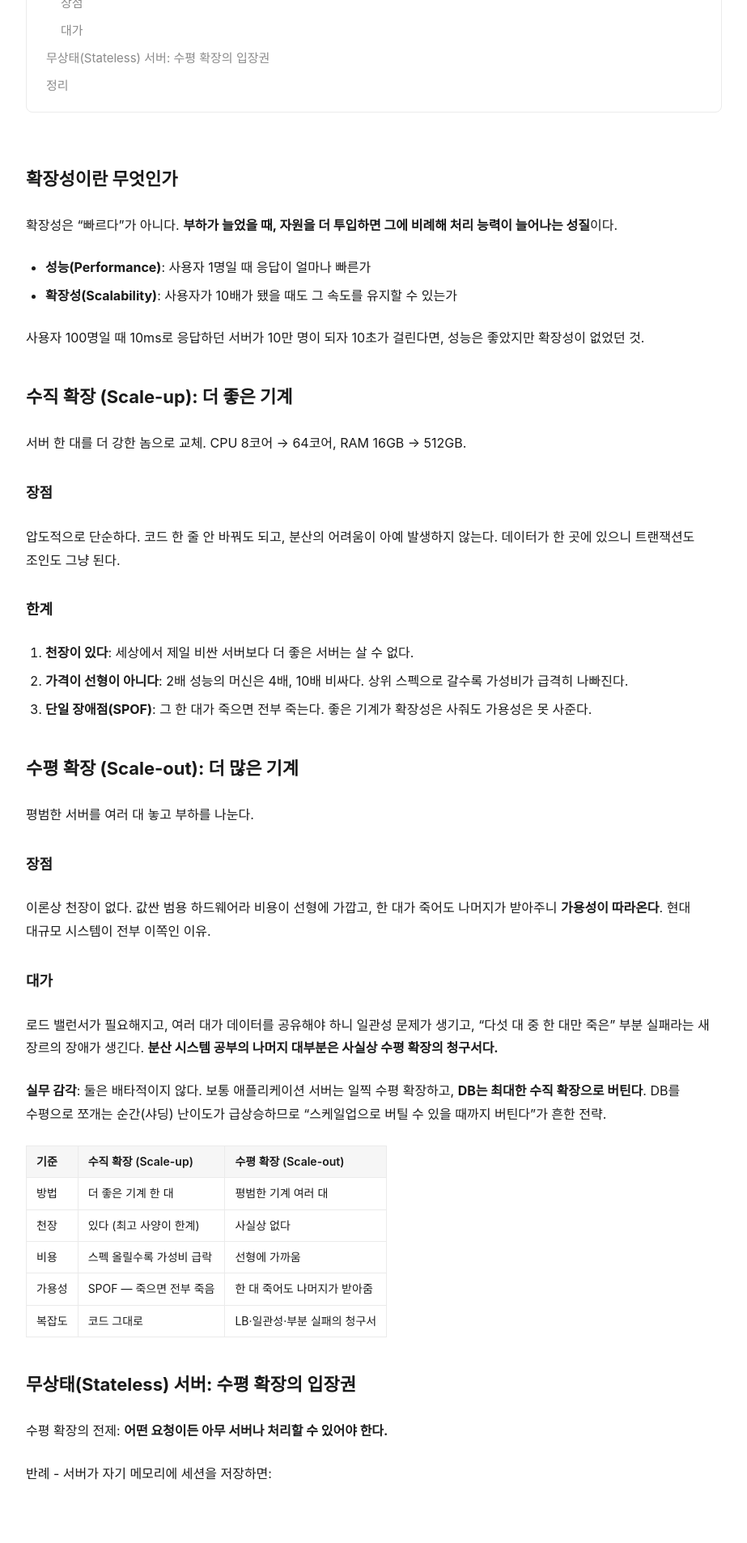
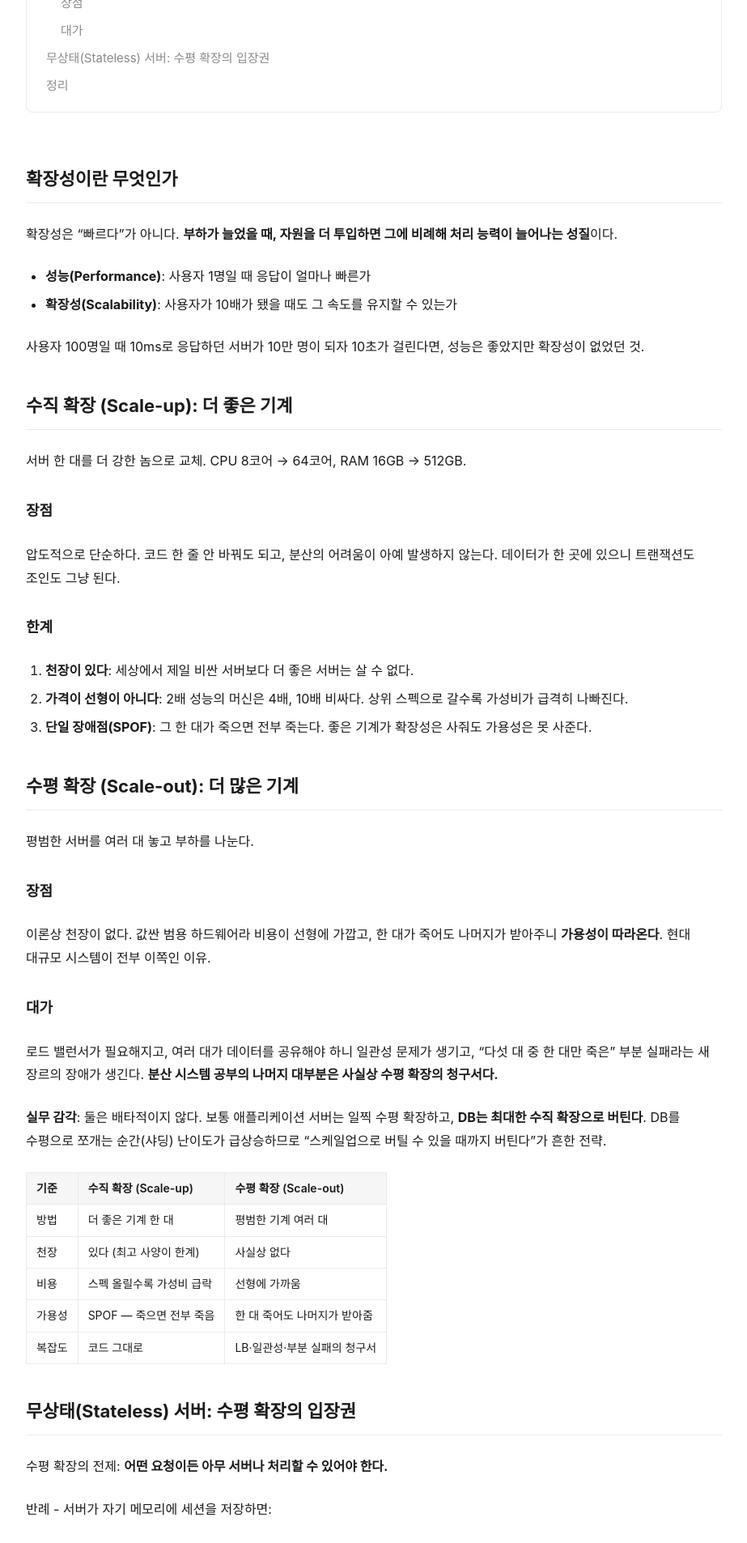
Before and after one commit to ppaangss/ppaangss.github.io, a Jekyll site: the page built from _posts/2026-09-26-scalability.md, in a window 1280 px wide. Shown: the part 535-2441 px from the top of the page at 81% size, without its empty margins (178-1101 px from the left). Built offline with Jekyll 4.4.1, drawn with Linux system fonts in a browser that asks for light colours; some web fonts are replaced.

Commit message:
style: 본문 h2 아래 구분선 추가

```diff
--- a/assets/css/main.css
+++ b/assets/css/main.css
@@ -358,6 +358,8 @@ main { flex: 1; }
 .post-body h1,
 .post-body h2 {
   padding-top: 16px;
+  padding-bottom: 10px;
+  border-bottom: 1px solid var(--border);
   font-size: 22px;
   font-weight: 700;
 }
```
